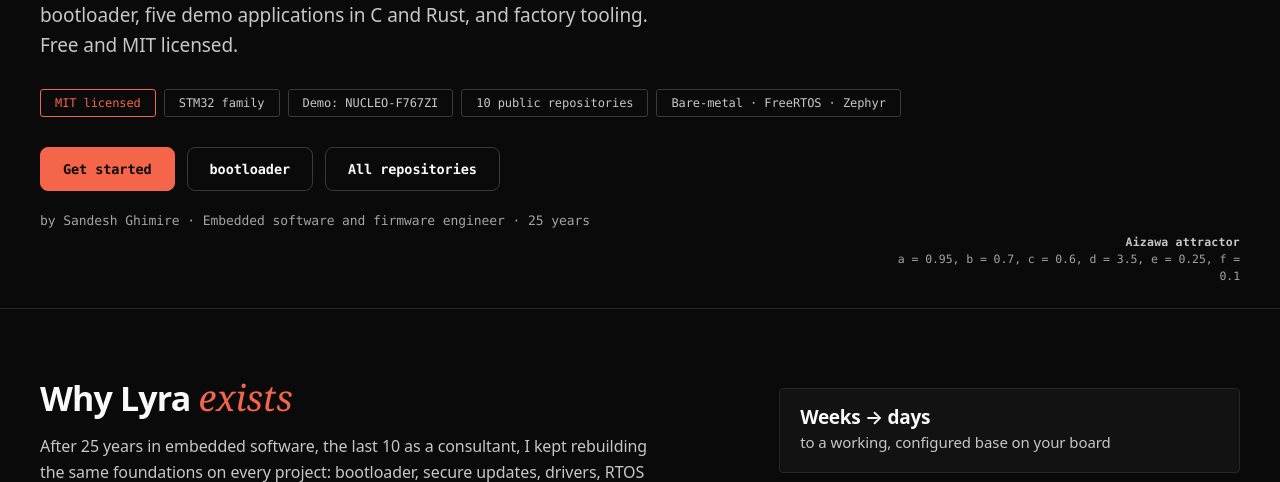
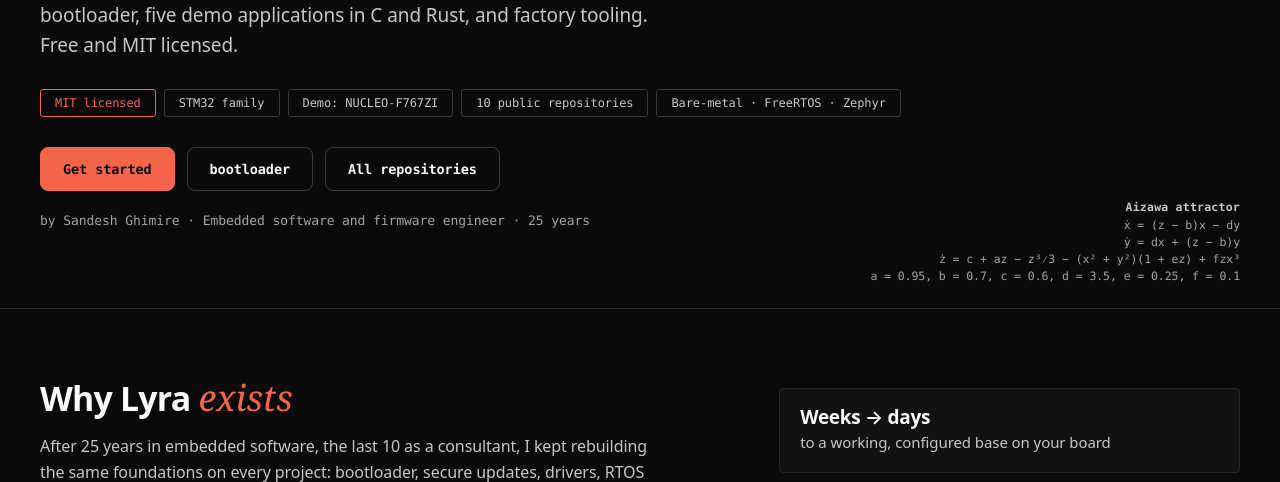
Before and after one commit to soccentric-stm32/soccentric-stm32.github.io, a plain HTML site: page index.html in a window 1280 px wide. Shown: the part 333-815 px from the top of the page. Drawn offline with nearby package versions, Linux system fonts and the light colour scheme; a web font is replaced by a local one.

Commit message:
Hero equations: full ODEs, caption visible at every screen size

```diff
--- a/hero.js
+++ b/hero.js
@@ -53,7 +53,7 @@ async function start(canvas) {
   addEventListener("themechange", paint);
 
   const cap = document.createElement("div");
-  cap.className = "hero-math"; cap.innerHTML = `<b>${def.name}</b><span>${def.eq}</span>`;
+  cap.className = "hero-math"; cap.innerHTML = `<b>${def.name}</b>` + [].concat(def.eq).map((l) => `<span>${l}</span>`).join("");
   canvas.after(cap);
 
   const resize = () => {
@@ -158,7 +158,7 @@ const SCENES = {
 
   // Acadia: the Lorenz system, the original chaotic attractor.
   acadia: {
-    name: "Lorenz attractor", eq: "σ = 10, ρ = 28, β = 8⁄3",
+    name: "Lorenz attractor", eq: ["ẋ = σ(y − x)", "ẏ = x(ρ − z) − y", "ż = xy − βz", "σ = 10, ρ = 28, β = 8⁄3"],
     build: attractor({
       f: ([x, y, z]) => [10 * (y - x), x * (28 - z) - y, x * y - (8 / 3) * z],
       s0: [0.1, 0, 0], h: 0.0025, perSec: 840, n: 6000,
@@ -191,7 +191,7 @@ const SCENES = {
 
   // Joshua: a torus knot T(p,q) whose winding numbers glide between knot types.
   joshua: {
-    name: "Torus knot T(p, q)", eq: "r = 2 + cos qφ, (x, y, z) = (r cos pφ, r sin pφ, sin qφ)",
+    name: "Torus knot T(p, q)", eq: ["r = 2 + cos qφ", "(x, y, z) = (r cos pφ, r sin pφ, sin qφ)"],
     build(root, { THREE, fat, B }) {
       const N = 3200, pos = new Float32Array(N * 3), g = new THREE.BufferGeometry();
       g.setAttribute("position", new THREE.BufferAttribute(pos, 3));
@@ -237,7 +237,7 @@ const SCENES = {
 
   // Sequoia: the Rössler system, a single folded band of chaos.
   sequoia: {
-    name: "Rössler attractor", eq: "a = 0.2, b = 0.2, c = 5.7",
+    name: "Rössler attractor", eq: ["ẋ = −y − z", "ẏ = x + ay", "ż = b + z(x − c)", "a = 0.2, b = 0.2, c = 5.7"],
     build: attractor({
       f: ([x, y, z]) => [-y - z, x + 0.2 * y, 0.2 + z * (x - 5.7)],
       s0: [1, 1, 0], h: 0.006, perSec: 600, n: 5000,
@@ -247,7 +247,7 @@ const SCENES = {
 
   // Zion: Conway's Game of Life on a torus, a fabric of reconfigurable cells.
   zion: {
-    name: "Conway's Game of Life", eq: "rule B3/S23 on a 32 × 32 torus",
+    name: "Conway's Game of Life", eq: ["born with 3 neighbours, survives with 2 or 3", "rule B3/S23 on a 32 × 32 torus"],
     build(root, { THREE, A, B }) {
       const n = 32, sp = 0.145, g = new THREE.BoxGeometry(0.12, 0.12, 0.12);
       const cells = new THREE.InstancedMesh(g, A(), n * n), born = new THREE.InstancedMesh(g, B(), n * n);
@@ -288,7 +288,7 @@ const SCENES = {
 
   // Orion: a chain of Fourier epicycles (DFT of a closed curve) redrawing it.
   orion: {
-    name: "Fourier epicycles", eq: "z(t) = Σ cₖ e^{ikt}, 48 DFT terms",
+    name: "Fourier epicycles", eq: ["z(t) = Σ cₖ eⁱᵏᵗ", "48 largest DFT terms of a star curve"],
     build(root, { THREE, L, B, fat }) {
       const M = 512, pts = [];
       for (let i = 0; i < M; i++) {                       // target: a 5-point star rounded by a cosine term
@@ -354,7 +354,7 @@ const SCENES = {
 
   // Vela: Gerstner (trochoidal) ocean waves, three components summed.
   vela: {
-    name: "Gerstner waves", eq: "x += Σ Qᵢ Aᵢ dᵢ cos(kᵢ·x − ωᵢt), y = Σ Aᵢ sin(kᵢ·x − ωᵢt)",
+    name: "Gerstner waves", eq: ["x = x₀ + Σ Qᵢ Aᵢ dᵢ cos(kᵢ·x₀ − ωᵢt)", "z = Σ Aᵢ sin(kᵢ·x₀ − ωᵢt)"],
     build(root, { THREE, A, L }) {
       const S = 80, g = new THREE.PlaneGeometry(4, 4, S, S), base = g.attributes.position.array.slice();
       const surf = new THREE.Mesh(g, A({ side: THREE.DoubleSide, flatShading: true }));
@@ -382,7 +382,7 @@ const SCENES = {
 
   // Lyra: the Aizawa attractor, a sphere-like chaotic flow with an axial tube.
   lyra: {
-    name: "Aizawa attractor", eq: "a = 0.95, b = 0.7, c = 0.6, d = 3.5, e = 0.25, f = 0.1",
+    name: "Aizawa attractor", eq: ["ẋ = (z − b)x − dy", "ẏ = dx + (z − b)y", "ż = c + az − z³⁄3 − (x² + y²)(1 + ez) + fzx³", "a = 0.95, b = 0.7, c = 0.6, d = 3.5, e = 0.25, f = 0.1"],
     build: attractor({
       f: ([x, y, z]) => [
         (z - 0.7) * x - 3.5 * y,
--- a/style.css
+++ b/style.css
@@ -461,3 +461,12 @@ h2 em{font-size:1.06em}
 .ext{width:11px;height:11px;flex:none;fill:none;stroke:currentColor;stroke-width:1.6;stroke-linecap:round;stroke-linejoin:round;opacity:.7}
 @media(max-width:820px){.hw{grid-template-columns:1fr}}
 @media(prefers-reduced-motion:reduce){.hw-list a:hover,.hw-demo:hover{transform:none}}
+
+/* equation caption: one line per equation, visible at every screen size */
+.hero-math{max-width:440px}
+.hero-math span{display:block}
+@media(max-width:1100px){
+  .hero{padding-bottom:150px}
+  .hero-math{display:block!important;left:20px;right:20px;bottom:22px;max-width:none;text-align:left;font-size:11px}
+}
+@media(max-width:420px){.hero-math{left:16px;right:16px}}
```
Also changed, not shown: 404.html (+1 -1 lines), index.html (+1 -1 lines).
